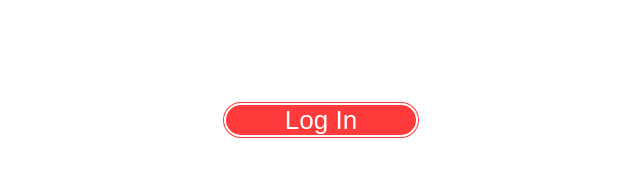
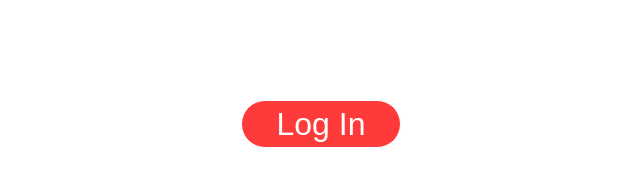
Before and after one commit to shizuka-virus/WEB_DEV_DOT, a plain HTML site: page HTML_AND_CSS/Button/index.html in a window 1280 px wide. Shown: the whole page, without its empty margins (319-959 px from the left). Drawn offline with Linux system fonts and the light colour scheme.

Commit message:
Using rem units

```diff
--- a/HTML_AND_CSS/Button/style.css
+++ b/HTML_AND_CSS/Button/style.css
@@ -5,13 +5,13 @@ body{
 }
 button{
     color: white;
-    width: 200px;
-    height: 40px;
-    font-size: 26px;
+    width: 10rem;
+    height: 3rem;
+    font-size: 2rem;
     padding: 0;
     background-color: rgba(255, 0, 0, 0.773);
-    border: 5px white double;
-    border-radius: 20px;
+    border: .1rem white double;
+    border-radius: 6rem;
 }
 button:hover{
     background-color: white;
```
